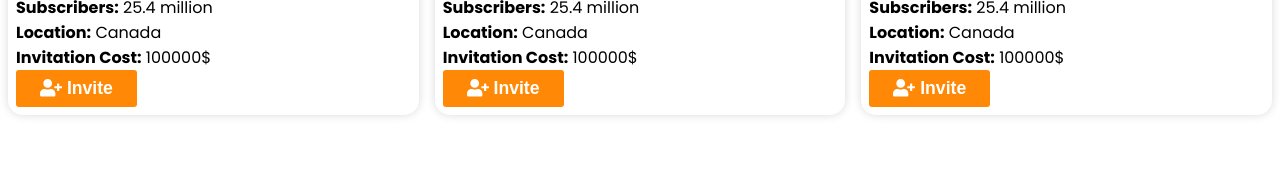
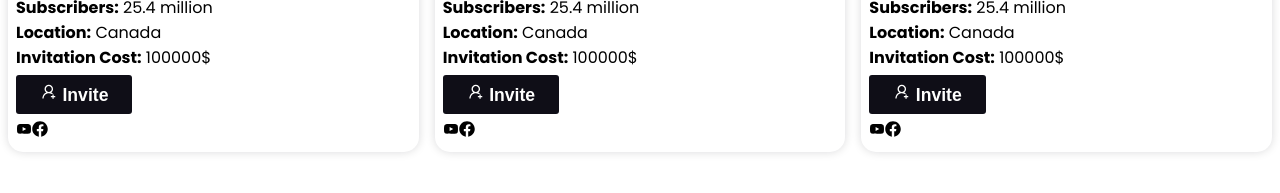
Before and after one commit to mdshemul48/YouTube-FanFest-Invitation-Budget-Calculator, a React (Create React App) app: page / in a window 1280 px wide. Shown: the part 503-696 px from the top of the page. Built offline with nearby package versions, Linux system fonts and the light colour scheme.

Commit message:
adding new font

```diff
--- a/package.json
+++ b/package.json
@@ -11,6 +11,7 @@
     "@testing-library/user-event": "^12.1.10",
     "react": "^17.0.2",
     "react-dom": "^17.0.2",
+    "react-icons": "^4.2.0",
     "react-scripts": "4.0.3",
     "web-vitals": "^1.0.1"
   },
--- a/src/components/Header/Guests/Guest.css
+++ b/src/components/Header/Guests/Guest.css
@@ -25,6 +25,7 @@
   font-size: 1.1rem;
   font-weight: 700;
   cursor: pointer;
-  background-color: rgb(255, 137, 6);
+  background-color: #0f0e17;
   color: rgb(255, 255, 254);
+  margin: 5px 0;
 }
--- a/src/components/Header/Guests/Guest.js
+++ b/src/components/Header/Guests/Guest.js
@@ -1,6 +1,7 @@
 import React from "react";
-import { FontAwesomeIcon } from "@fortawesome/react-fontawesome";
-import { faUserPlus } from "@fortawesome/free-solid-svg-icons";
+
+import { AiOutlineUserAdd, AiFillYoutube } from "react-icons/ai";
+import { FaFacebook } from "react-icons/fa";
 
 import SubText from "./SubText";
 
@@ -17,8 +18,13 @@ const Guest = () => {
       <SubText title={"Invitation Cost"} value={"100000$"}></SubText>
 
       <button className='invite-button'>
-        <FontAwesomeIcon icon={faUserPlus} /> Invite
+        <AiOutlineUserAdd /> Invite
       </button>
+
+      <div>
+        <AiFillYoutube />
+        <FaFacebook />
+      </div>
     </div>
   );
 };
```
Also changed, not shown: 1 other file (tests, documents, lock files or other folders).
